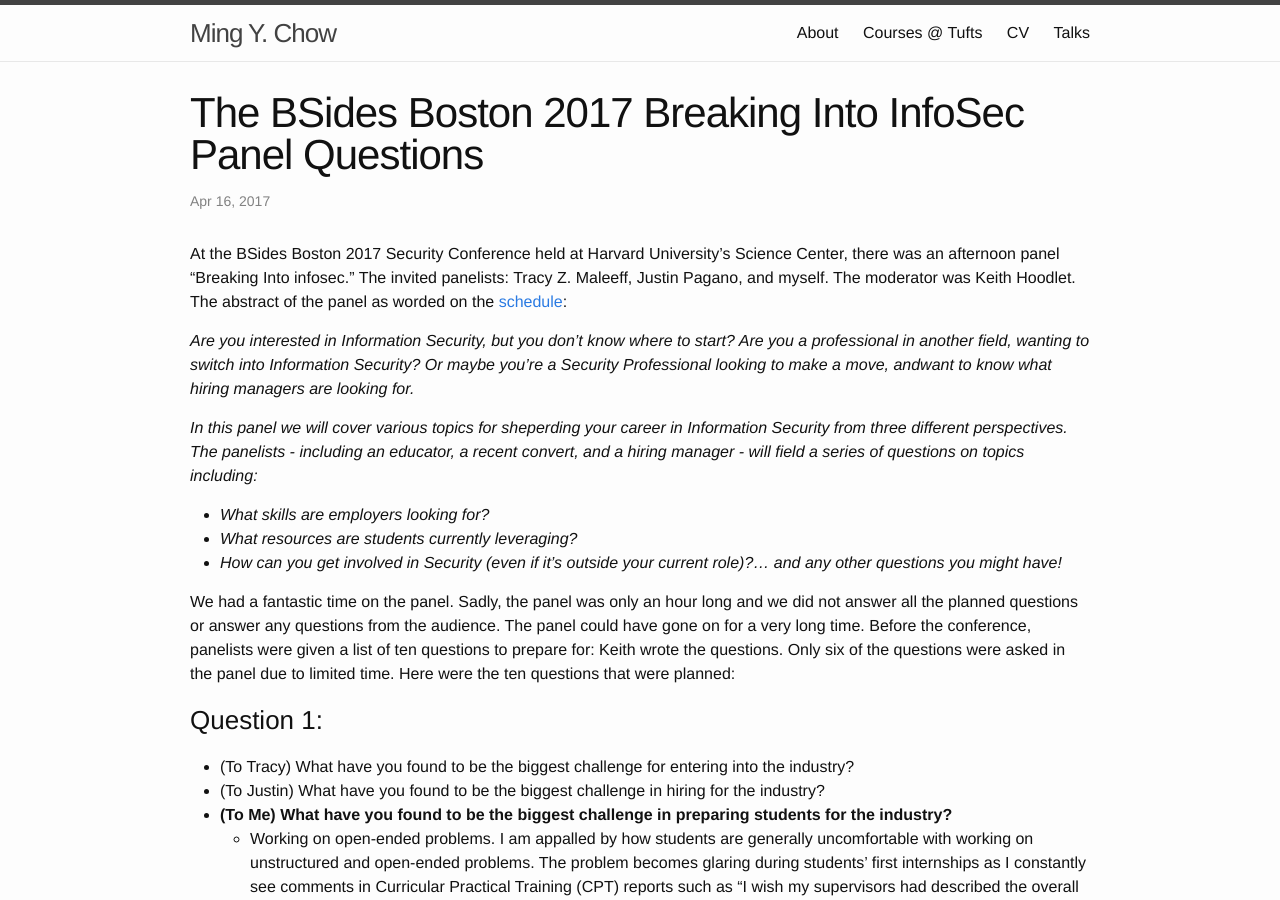
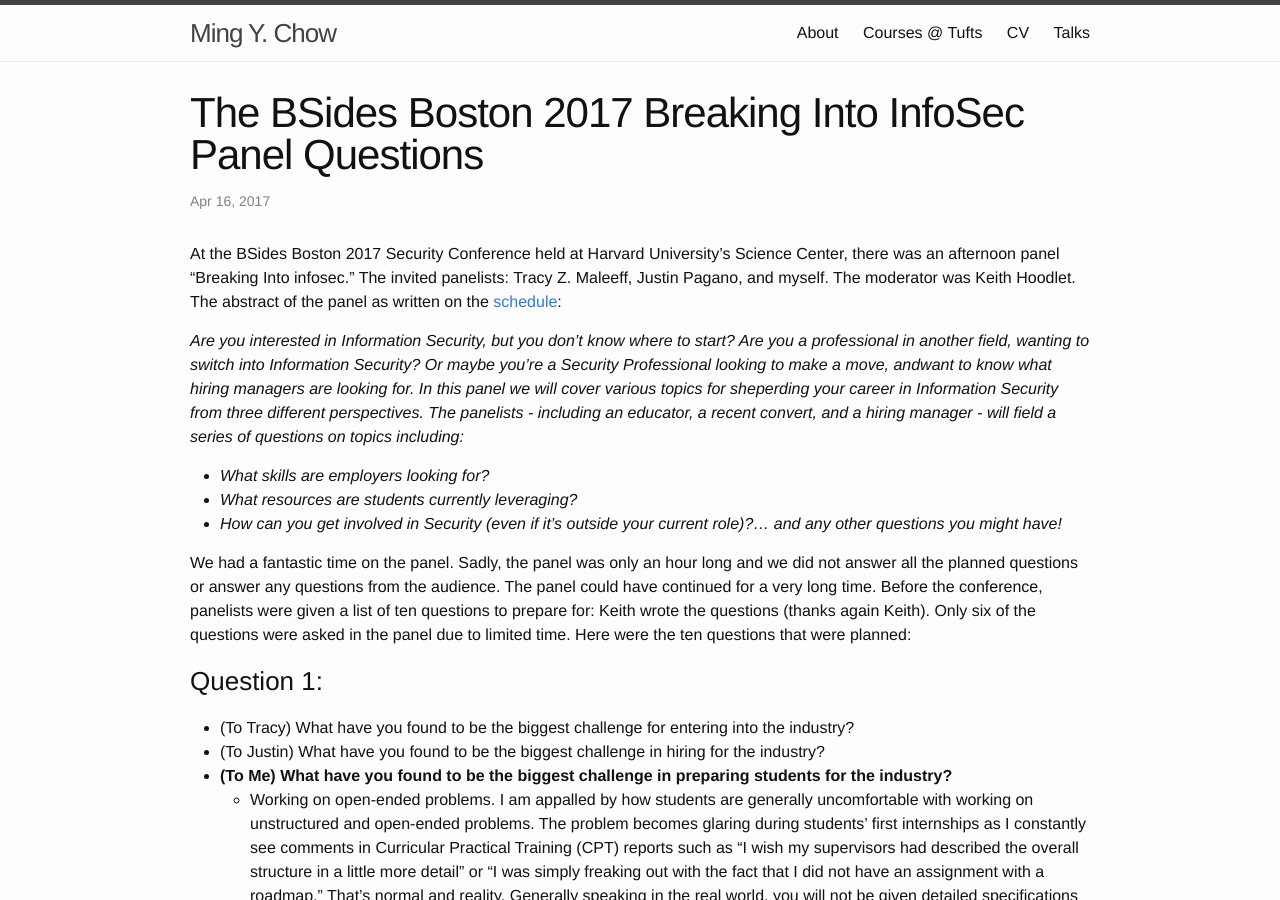
Before and after one commit to mchow01/mchow01.github.io, a Jekyll site: the page built from _posts/2017-04-16-breaking-into-infosec.md, in a window 1280 px wide and 900 px high. Built offline with Jekyll 4.4.1, drawn with Linux system fonts in a browser that asks for light colours.

Commit message:
Minor wording changes

```diff
--- a/_posts/2017-04-16-breaking-into-infosec.md
+++ b/_posts/2017-04-16-breaking-into-infosec.md
@@ -5,17 +5,15 @@ date:   2017-04-16 23:00:00
 categories: tech career education security
 ---
 
-At the BSides Boston 2017 Security Conference held at Harvard University's Science Center, there was an afternoon panel "Breaking Into infosec."  The invited panelists: Tracy Z. Maleeff, Justin Pagano, and myself.  The moderator was Keith Hoodlet.  The abstract of the panel as worded on the [schedule](https://bsidesboston2017.sched.com/event/9xRn/panel-breaking-into-infosec):
+At the BSides Boston 2017 Security Conference held at Harvard University's Science Center, there was an afternoon panel "Breaking Into infosec."  The invited panelists: Tracy Z. Maleeff, Justin Pagano, and myself.  The moderator was Keith Hoodlet.  The abstract of the panel as written on the [schedule](https://bsidesboston2017.sched.com/event/9xRn/panel-breaking-into-infosec):
 
-*Are you interested in Information Security, but you don't know where to start? Are you a professional in another field, wanting to switch into Information Security? Or maybe you're a Security Professional looking to make a move, andwant to know what hiring managers are looking for.*
-
-*In this panel we will cover various topics for sheperding your career in Information Security from three different perspectives. The panelists - including an educator, a recent convert, and a hiring manager - will field a series of questions on topics including:*
+*Are you interested in Information Security, but you don't know where to start? Are you a professional in another field, wanting to switch into Information Security? Or maybe you're a Security Professional looking to make a move, andwant to know what hiring managers are looking for. In this panel we will cover various topics for sheperding your career in Information Security from three different perspectives. The panelists - including an educator, a recent convert, and a hiring manager - will field a series of questions on topics including:*
 
 * *What skills are employers looking for?*
 * *What resources are students currently leveraging?*
 * *How can you get involved in Security (even if it's outside your current role)?... and any other questions you might have!*
 
-We had a fantastic time on the panel.  Sadly, the panel was only an hour long and we did not answer all the planned questions or answer any questions from the audience.  The panel could have gone on for a very long time.  Before the conference, panelists were given a list of ten questions to prepare for: Keith wrote the questions.  Only six of the questions were asked in the panel due to limited time.  Here were the ten questions that were planned:
+We had a fantastic time on the panel.  Sadly, the panel was only an hour long and we did not answer all the planned questions or answer any questions from the audience.  The panel could have continued for a very long time.  Before the conference, panelists were given a list of ten questions to prepare for: Keith wrote the questions (thanks again Keith).  Only six of the questions were asked in the panel due to limited time.  Here were the ten questions that were planned:
 
 ### Question 1:
 
```
Also changed, not shown: 2 other files.
